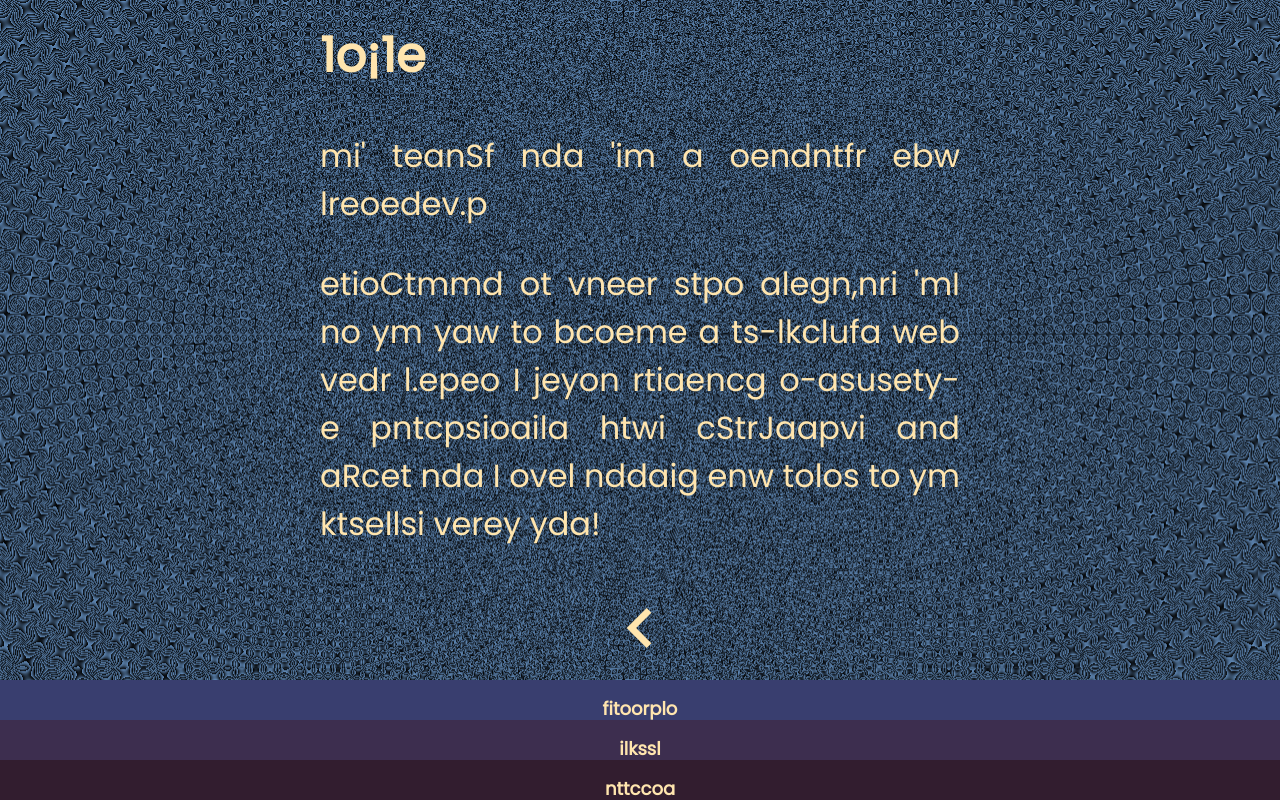
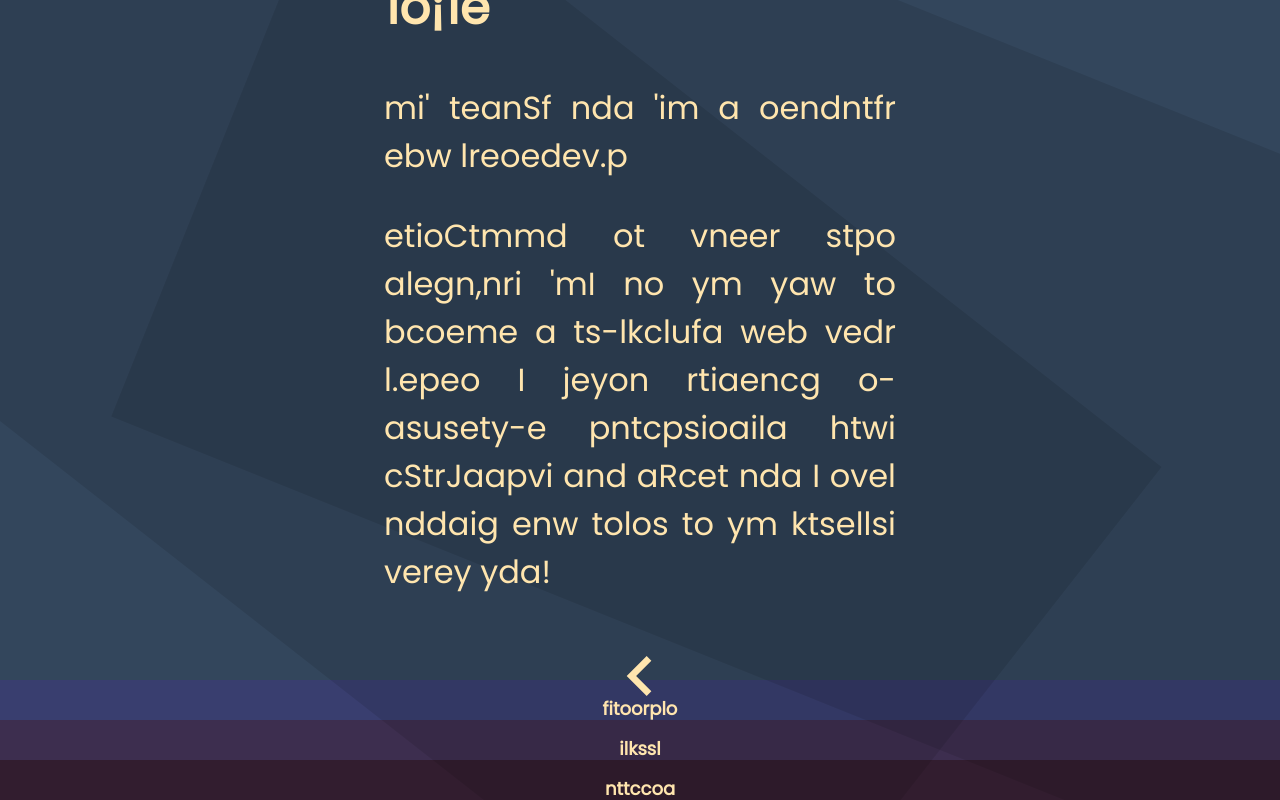
Before and after one commit to erynder-z/personal-portfolio, a React (Create React App) app: page / in a window 1280 px wide. Built offline with nearby package versions, Linux system fonts and the light colour scheme; the HTML template or start-up script is replaced by a standard one.

Commit message:
Add background animation

```diff
--- a/src/Components/Intro/Intro.css
+++ b/src/Components/Intro/Intro.css
@@ -7,17 +7,14 @@
   align-items: center;
 }
 
-.intro-heading {
-  text-decoration: underline 0.1rem rgba(255, 0, 0, 0);
-}
-
 .underlined {
+  text-underline-offset: 0.5rem;
   animation: underline 0.5s ease-in-out forwards;
   animation-delay: 1s;
 }
 
 .intro-text {
-  padding: 0 20rem;
+  padding: 0 30vw;
   font-size: 2rem;
   text-align: justify;
 }
@@ -43,18 +40,85 @@
   animation-delay: 1s;
 }
 
-.tv-static {
+/* .tv-static {
   margin: auto;
-  background-image: repeating-conic-gradient(#6089b7, rgb(0, 0, 0) 0.00085%);
+  background-image: repeating-conic-gradient(#44475a, rgba(0, 0, 0) 0.00085%);
   animation: wobble 25s linear infinite;
 }
 
 @keyframes wobble {
   from {
-    background-size: 100% 100%;
+    background-size: 50% 50%;
   }
   to {
     background-size: 10% 10%;
+  }
+} */
+
+.intro-bg {
+  animation: introTheme 21s linear infinite;
+  animation-delay: 7s;
+}
+.intro-bg:after,
+.intro-bg:before {
+  content: '';
+  display: block;
+  position: fixed;
+  z-index: -1;
+  top: 0;
+  width: 100%;
+  height: 100%;
+  background: rgba(0, 0, 0, 0.1);
+  animation: introBackground 90s linear infinite;
+}
+
+.intro-bg:after {
+  left: 15vw;
+}
+
+.intro-bg:before {
+  right: 15vw;
+  animation-delay: -30s;
+  animation-direction: reverse;
+}
+
+@keyframes introTheme {
+  0% {
+    background: rgba(40, 42, 54, 0.1);
+  }
+
+  16% {
+    background: rgba(82, 29, 138, 0.1);
+  }
+
+  33% {
+    background: rgba(131, 31, 144, 0.1);
+  }
+
+  50% {
+    background: rgba(171, 22, 22, 0.1);
+  }
+
+  66% {
+    background: rgba(44, 29, 174, 0.1);
+  }
+
+  83% {
+    background: rgba(31, 140, 51, 0.1);
+  }
+
+  100% {
+    background: rgba(40, 42, 54, 0.1);
+  }
+}
+
+@keyframes introBackground {
+  0% {
+    transform: rotate(0deg);
+  }
+
+  100% {
+    transform: rotate(360deg);
   }
 }
 
@@ -79,7 +143,7 @@
     color: unset;
   }
   100% {
-    color: red;
+    color: var(--red);
   }
 }
 
@@ -88,7 +152,7 @@
     text-decoration: underline 0rem rgba(255, 0, 0, 0);
   }
   100% {
-    text-decoration: underline 0.75rem rgba(255, 0, 0, 1);
+    text-decoration: underline 0.75rem var(--red);
   }
 }
 
--- a/src/Components/Intro/Intro.tsx
+++ b/src/Components/Intro/Intro.tsx
@@ -16,7 +16,7 @@ interface Props {
 
 const Intro: FC<Props> = ({ active, shuffleText, setActivePanel }) => {
   const [isIntroFinished, setIsIntroFinished] = useState<boolean>(false);
-  const [showStatic, setShowStatic] = useState<boolean>(false);
+  /* const [showStatic, setShowStatic] = useState<boolean>(false); */
   const [downArrow, setDownArrow] = useState<JSX.Element>(
     <MdKeyboardArrowDown className="downArrow bounce" />
   );
@@ -57,7 +57,7 @@ const Intro: FC<Props> = ({ active, shuffleText, setActivePanel }) => {
   const firstShuffle = (): void => {
     const shuffle = setInterval(() => {
       setIsIntroFinished(false);
-      setShowStatic(true);
+      /*setShowStatic(true) */
       shuffleElements();
       setHeading(shuffleText(heading));
       setParagraph1(shuffleText(paragraph1));
@@ -66,7 +66,7 @@ const Intro: FC<Props> = ({ active, shuffleText, setActivePanel }) => {
 
     setTimeout(() => {
       clearInterval(shuffle);
-      setShowStatic(false);
+      /*     setShowStatic(false); */
       setHeading('he11o¡');
       setParagraph1(`i'm stefan and i'm a frontənd web deve1oper.`);
       setParagraph2(
@@ -79,7 +79,7 @@ const Intro: FC<Props> = ({ active, shuffleText, setActivePanel }) => {
   const secondShuffle = (): void => {
     setTimeout(() => {
       const shuffleAgain = setInterval(() => {
-        setShowStatic(true);
+        /*     setShowStatic(true); */
         shuffleElements();
         setHeading(shuffleText(heading));
         setParagraph1(shuffleText(paragraph1));
@@ -88,7 +88,7 @@ const Intro: FC<Props> = ({ active, shuffleText, setActivePanel }) => {
 
       setTimeout(() => {
         clearInterval(shuffleAgain);
-        setShowStatic(false);
+        /*       setShowStatic(false); */
         setHeading('Hello!');
         setParagraph1(`I'm Stəfan and I'm a frontənd web developer.`);
         setParagraph2(
@@ -103,7 +103,7 @@ const Intro: FC<Props> = ({ active, shuffleText, setActivePanel }) => {
     setTimeout(() => {
       const finalshuffle = setInterval(() => {
         shuffleElements();
-        setShowStatic(true);
+        /*    setShowStatic(true); */
         setHeading(shuffleText(heading));
         setParagraph1(shuffleText(paragraph1));
         setParagraph2(shuffleText(paragraph2));
@@ -111,7 +111,7 @@ const Intro: FC<Props> = ({ active, shuffleText, setActivePanel }) => {
 
       setTimeout(() => {
         clearInterval(finalshuffle);
-        setShowStatic(false);
+        /*   setShowStatic(false); */
         setDownArrow(<MdKeyboardArrowDown className="downArrow bounce" />);
         setIsIntroFinished(true);
         setHeading('Hello!');
@@ -135,7 +135,11 @@ const Intro: FC<Props> = ({ active, shuffleText, setActivePanel }) => {
   }, [active]);
 
   return (
-    <div className={`intro-container ${showStatic ? 'tv-static' : ''}`}>
+    <div
+      className={`intro-container intro-bg ${
+        isIntroFinished ? 'tv-static' : ''
+      }`}
+    >
       <section className="intro-text">
         <h2 className={` intro-heading ${isIntroFinished ? 'underlined' : ''}`}>
           {heading}
```
